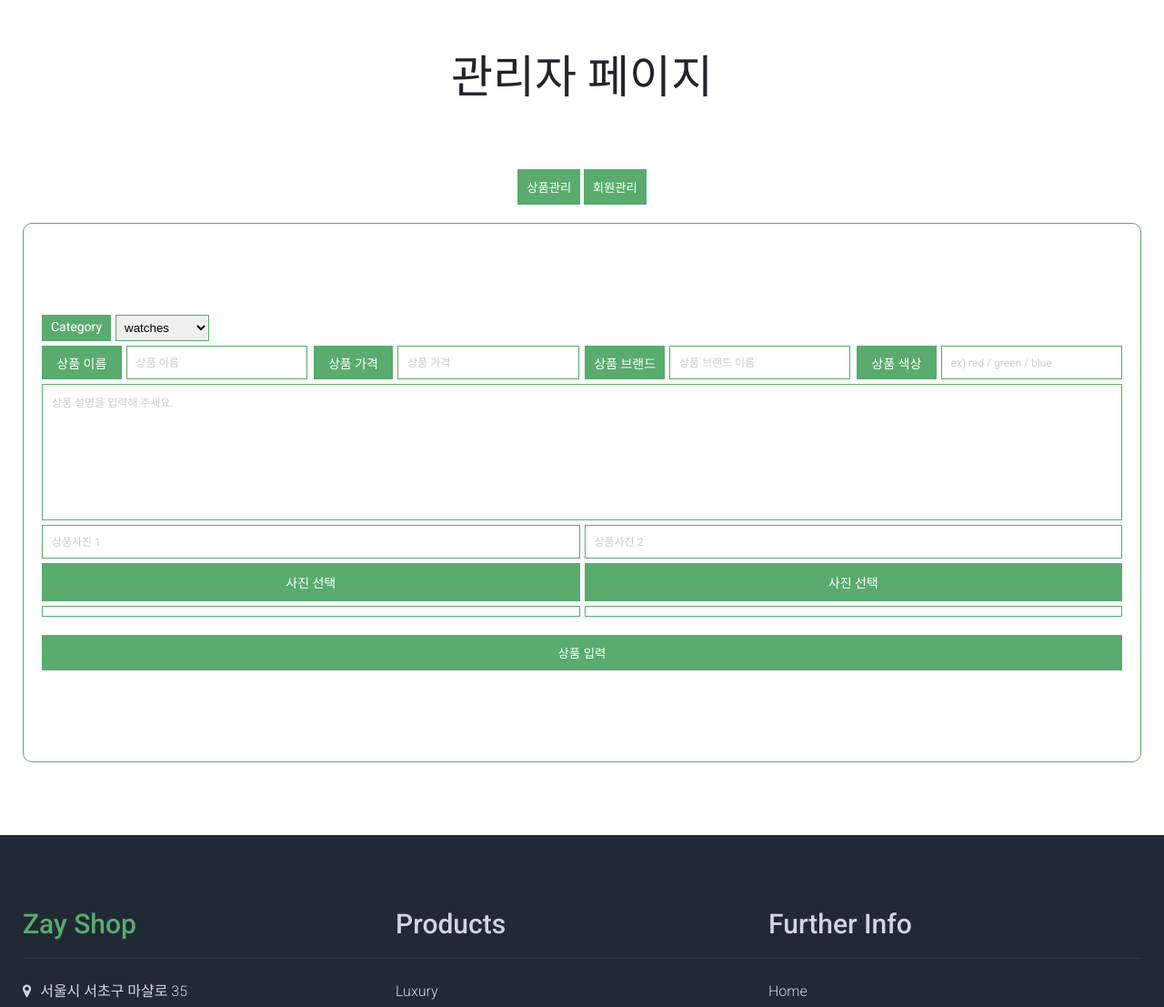
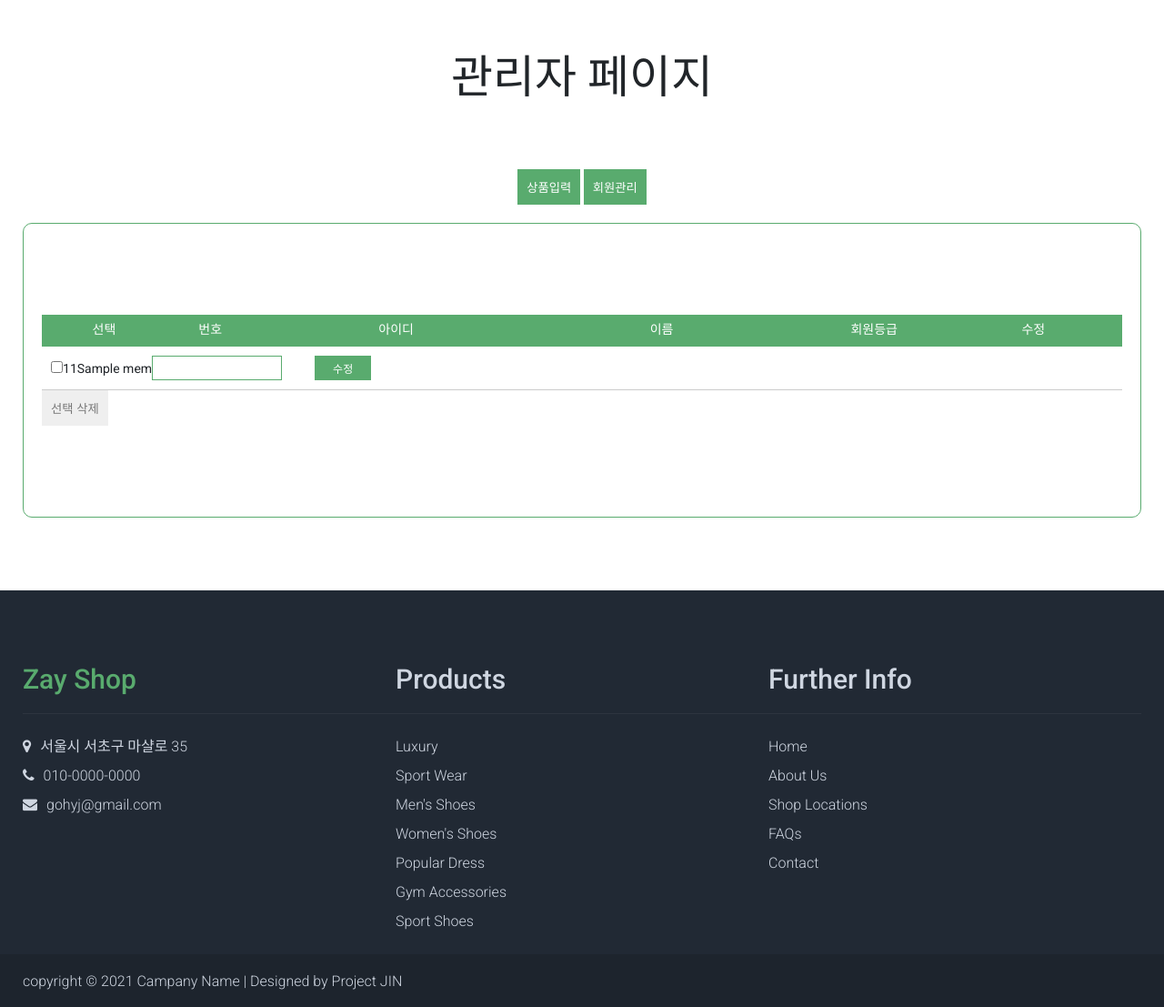
Before and after one commit to Gyeojin/database_zay, a PHP site: page /pages/admin/admin.php in a window 1280 px wide. Shown: the part 165-1272 px from the top of the page at 91% size. Run offline with PHP 8.4, Linux system fonts and the light colour scheme; tables that the repository leaves empty hold one stand-in row (values such as "Sample post"); data that the repository does not hold is empty; a stand-in replaces the project's code that opens the database connection.

Commit message:
210824 / 관리자 페이지 + 회원관리 작업진행중

```diff
--- a/css/style.css
+++ b/css/style.css
@@ -270,5 +270,21 @@
 .admin .img_wrap {width: 100%; height: auto; padding: 5px; border: 1px solid #59ab6e; margin-top: 5px;}
 .admin .img_wrap img {width: 100%;}
 
-.admin .mem_admin {width: 100%; height: auto; background: lightcoral;}
-.admin .pro_insert_form button {background: #59ab6e; color: #fff; margin-top: 20px;}
+
+.admin .pro_insert_btn {background: #59ab6e; color: #fff; padding: 10px; width: 150px; margin-top: 20px; position: relative; right: -50%; transform: translateX(-50%); }
+.admin .pro_insert_btn:hover {background:#fff; color: #59ab6e; border: 1px solid #59ab6e;}
+
+.admin .mem_admin {width: 100%; height: auto; background: #fff; border: 1px solid #59ab6e; padding: 20px; border-radius: 10px;}
+.admin .mem_admin .mem_admin_tit {display: flex; background: #59ab6e; color: #fff; width: 100%; padding: 10px; align-items: center; padding-top: 5px;}
+.admin .mem_admin .mem_admin_con {display: flex; align-items: center; padding: 10px; border-bottom: 1px solid #ccc;}
+/* .admin .mem_admin .mem_admin_con .mem_admin_form {width: 100%; display: flex; align-items: center;} */
+.admin .mem_admin ul>li span {text-align: center;}
+.admin .mem_admin ul>li span:nth-child(1) {width: 10%;}
+.admin .mem_admin ul>li span:nth-child(2) {width: 10%;}
+.admin .mem_admin ul>li span:nth-child(3) {width: 25%;}
+.admin .mem_admin ul>li span:nth-child(4) {width: 25%;}
+.admin .mem_admin ul>li span:nth-child(5) {width: 15%;}
+.admin .mem_admin ul>li span:nth-child(6) {width: 15%;}
+
+.admin .mem_admin .mem_admin_con span:nth-child(5) input {text-align: center; width: 80%; padding: 5px 0; border: 1px solid #59ab6e;}
+.admin .mem_admin .mem_admin_con span:nth-child(6) button {background: #59ab6e; color: #fff; padding: 5px 20px; font-size: 12px;}
--- a/js/jq.main.js
+++ b/js/jq.main.js
@@ -161,7 +161,7 @@
       $(".admin_panels>div").eq(tab_idx).show();
     });
 
-    $(".admin_tabs button").dq(0).trigger("click");
+    $(".admin_tabs button").eq(1).trigger("click");
   };
   adminTabs();
 });
--- a/pages/admin/admin.php
+++ b/pages/admin/admin.php
@@ -38,7 +38,7 @@
         <h2>관리자 페이지</h2>
       </div>
       <div class="admin_tabs">
-        <button type="button">상품관리</button>
+        <button type="button">상품입력</button>
         <button type="button">회원관리</button>
       </div>
       <div class="admin_panels">
@@ -85,12 +85,52 @@
                     </div>
                   </div>
                 </div>
-                <button type="submit">상품 입력</button>
+                <button type="submit" class="pro_insert_btn">상품 입력</button>
               </form>
             </div>
           </section>
         </div>
-        <div class="mem_admin"></div>
+        <div class="mem_admin">
+          <section>
+            <ul class="mem_admin_list">
+              <li class="mem_admin_tit">
+                <span>선택</span>
+                <span>번호</span>
+                <span>아이디</span>
+                <span>이름</span>
+                <span>회원등급</span>
+                <span>수정</span>
+              </li>
+              <form action="#" id="mem_admin_form" class="mem_admin_form" method="post">
+                <?php
+                  include $_SERVER["DOCUMENT_ROOT"]."/connect/db_conn.php";
+                  $sql = "SELECT * FROM zay_mem ORDER BY ZAY_mem_idx DESC LIMIT 5";
+
+                  $mem_result = mysqli_query($dbConn, $sql);
+
+                  while($mem_row = mysqli_fetch_array($mem_result)){
+                    $mem_idx = $mem_row['ZAY_mem_idx'];
+                    $mem_id = $mem_row['ZAY_mem_id'];
+                    $mem_name = $mem_row['ZAY_mem_name'];
+                    $mem_level = $mem_row['ZAY_mem_level'];
+                ?>
+                <li class="mem_admin_con">
+                  <span><input type="checkbox" name="item[]" value="<?=$mem_idx?>"></span>
+                  <span class="idx"><?=$mem_idx?></span>
+                  <span><?=$mem_id?></span>
+                  <span><?=$mem_name?></span>
+                  <span class="level"><input type="text" value="<?=$mem_level?>" name="mem_level"></span>
+                  <span><button type="button" class="update_btn">수정</button></span>
+                </li>
+                <?php } ?>
+              </form>
+            </ul>
+            <div class="select_del_btn">
+              <button type="button">선택 삭제</button>
+            </div>
+          </section>
+
+        </div>
       </div>
     </div>
   </section>
@@ -102,4 +142,18 @@
   <script src="https://ajax.googleapis.com/ajax/libs/jquery/3.4.1/jquery.min.js"></script>
   <script src="/zay/js/jq.main.js"></script>
   <script src="/zay/js/jq.pro_upload.js"></script>
+  <script>
+  $(function() {
+    $('.update_btn').click(function() {
+      const mem_idx = $(this).parent().siblings('.idx').text();
+      const mem_level = $(this).parent().siblings('.level').find('input').val();
+      //alert(mem_level);
+      //
+      location.href = `/zay/php/mem_update.php?update_idx=${mem_idx}&mem_level=${mem_level}`;
+    });
+    $('.select_del_btn button').click(function() {
+      $("#mem_admin_form").attr('action', `/zay/php/admin_delete.php`).submit();
+    });
+  });
+  </script>
 </body>
--- a/php/product_insert.php
+++ b/php/product_insert.php
@@ -72,7 +72,7 @@
   echo "
     <script>
       alert('상품 입력이 완료되었습니다.');
-      location.href='/zay/pages/admin/product_insert_form.php';
+      location.href='/zay/pages/admin/admin.php';
     </script>
   ";
 ?>
```
Also changed, not shown: data/sort/category_sort.php (+17 -8 lines), pages/menu_page/shop.php (+15 -13 lines), php/admin_delete.php (added, +13 -0 lines), php/mem_update.php (added, +20 -0 lines), data/product_img/best-con1.jpg (added), data/product_img/best-con6.jpg (added).
